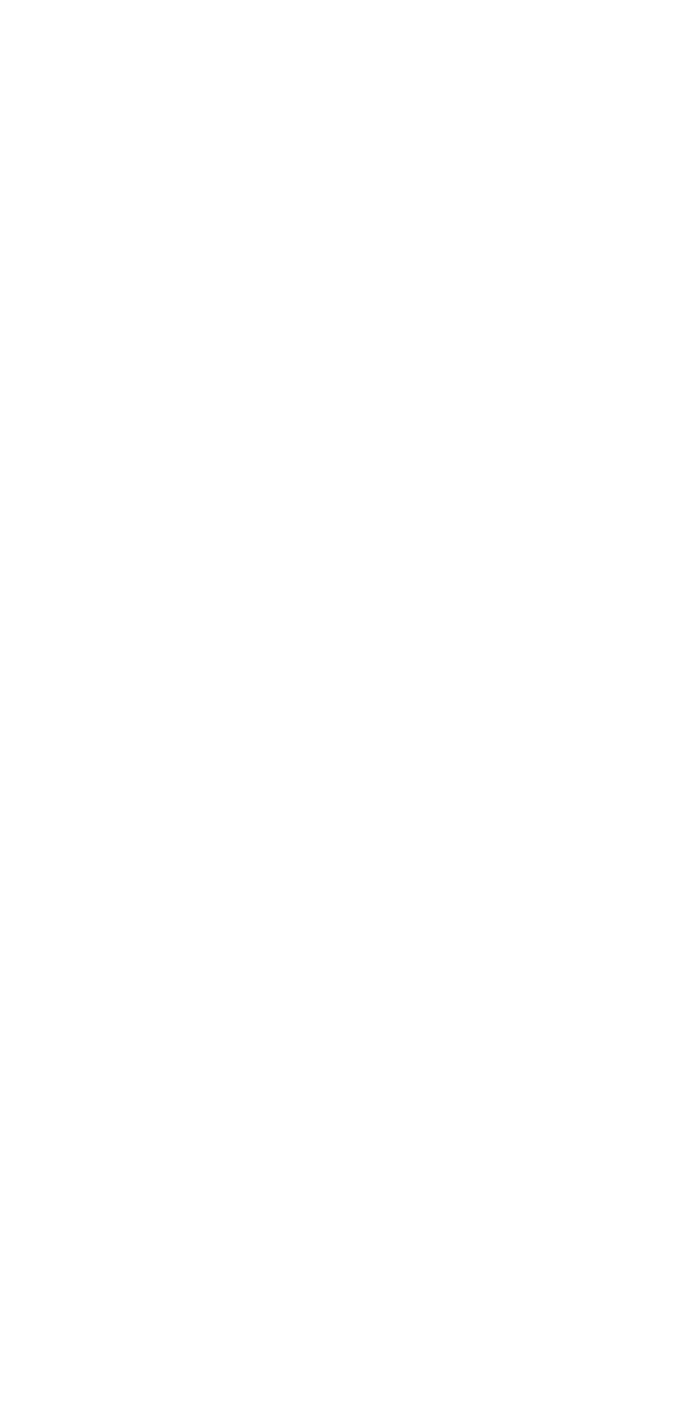
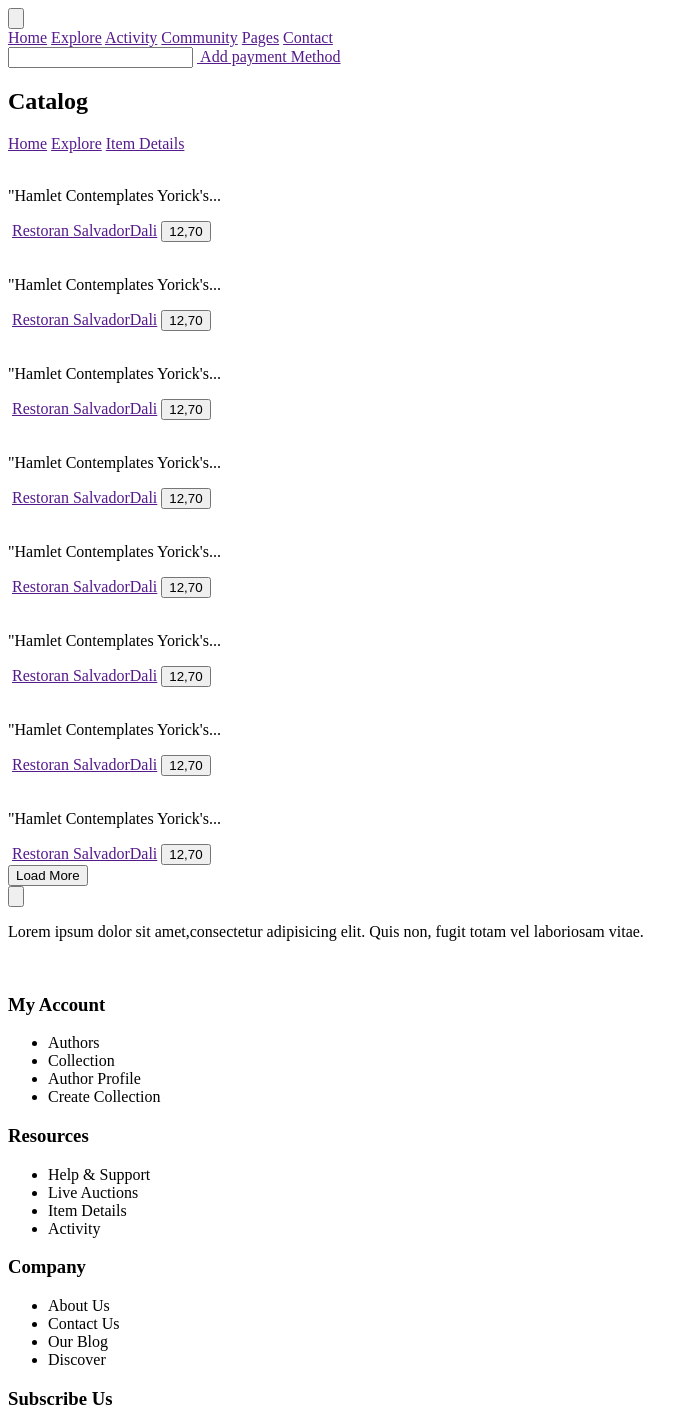
Before and after one commit to chilly044/BROproject, a plain HTML site: page catalog.html in a window 1280 px wide. Shown: the whole page, without its empty margins (0-698 px from the left). Before the commit the page ends 800 px from the top, so only its background shows below. Drawn offline with Linux system fonts and the light colour scheme.

Commit message:
Catalog done

```diff
--- a/catalog.html
+++ b/catalog.html
@@ -3,9 +3,91 @@
 <head>
     <meta charset="UTF-8">
     <meta name="viewport" content="width=device-width, initial-scale=1.0">
-    <title>Document</title>
+    <title>Catalog</title>
 </head>
 <body>
+    <header>
+        <button><img src="" alt=""></button>
+    <nav>
+       <a href="">Home</a>
+        <a href="">Explore</a>
+        <a href="">Activity</a>
+        <a href="">Community</a>
+        <a href="">Pages</a>
+        <a href="">Contact</a>
+    </nav>
+    <div>
+        <input type="search">
+        <a href=""><img src="" alt=""> Add payment Method</a>
+    </div>
+    </header>
+    <main>
+        <nav>
+            <h1>Catalog</h1>
+            <a href="">Home</a>
+            <a href="">Explore</a>
+            <a href="">Item Details</a>
+        </nav>
+
+        <section>
+            <aside></aside>
+
+            <div><img src="" alt=""> <p>"Hamlet Contemplates Yorick's...</p> <img src="" alt=""> <a href="">Restoran SalvadorDali</a> <button>12,70</button></div>
+            <div><img src="" alt=""> <p>"Hamlet Contemplates Yorick's...</p> <img src="" alt=""> <a href="">Restoran SalvadorDali</a> <button>12,70</button></div>
+            <div><img src="" alt=""> <p>"Hamlet Contemplates Yorick's...</p> <img src="" alt=""> <a href="">Restoran SalvadorDali</a> <button>12,70</button></div>
+            <div><img src="" alt=""> <p>"Hamlet Contemplates Yorick's...</p> <img src="" alt=""> <a href="">Restoran SalvadorDali</a> <button>12,70</button></div>
+            <div><img src="" alt=""> <p>"Hamlet Contemplates Yorick's...</p> <img src="" alt=""> <a href="">Restoran SalvadorDali</a> <button>12,70</button></div>
+            <div><img src="" alt=""> <p>"Hamlet Contemplates Yorick's...</p> <img src="" alt=""> <a href="">Restoran SalvadorDali</a> <button>12,70</button></div>
+            <div><img src="" alt=""> <p>"Hamlet Contemplates Yorick's...</p> <img src="" alt=""> <a href="">Restoran SalvadorDali</a> <button>12,70</button></div>
+            <div><img src="" alt=""> <p>"Hamlet Contemplates Yorick's...</p> <img src="" alt=""> <a href="">Restoran SalvadorDali</a> <button>12,70</button></div>
+            <button>Load More</button>
+        </section>
+
+        <footer>
+            <article>
+                <button><img src="" alt=""></button>
+                 <p>Lorem ipsum dolor sit amet,consectetur
+                    adipisicing elit. Quis non, fugit totam vel
+                    laboriosam vitae.</p>
+                <img src="" alt="">
+                <img src="" alt="">
+                <img src="" alt="">
+                <img src="" alt="">
+            </article>
+            <div>
+                <h3>My Account</h3>
+                <ul>
+                    <li>Authors</li>
+                    <li>Collection</li>
+                    <li>Author Profile</li>
+                    <li>Create Collection</li>
+                </ul>
+            </div>
+            <div>
+                <h3>Resources</h3>
+                <ul>
+                    <li>Help & Support</li>
+                    <li>Live Auctions</li>
+                    <li>Item Details</li>
+                    <li>Activity</li>
+                </ul>
+            </div>
+            <div>
+                <h3>Company</h3>
+                <ul>
+                    <li>About Us</li>
+                    <li>Contact Us</li>
+                    <li>Our Blog</li>
+                    <li>Discover</li>
+                </ul>
+            </div>
+            <article>
+                <h3>Subscribe Us</h3>
+
+            </article>
+        </footer>
+
+    </main>
 
 </body>
 </html>
```
Also changed, not shown: catalog-item.html (+1 -1 lines).
